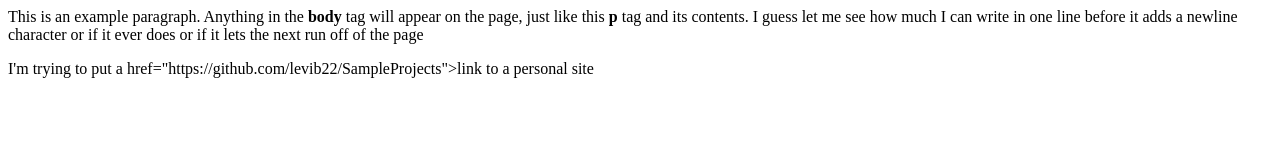
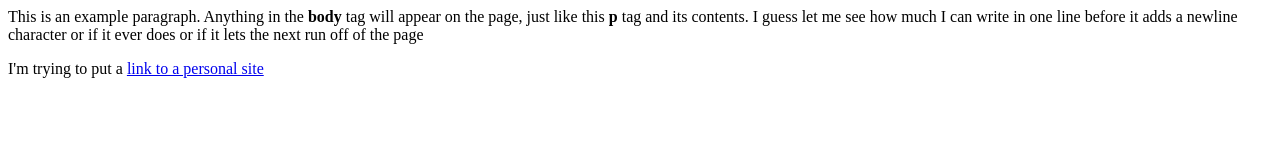
Before and after one commit to levib22/levib22.github.io, a plain HTML site: page index.html in a window 1280 px wide. Drawn offline with Linux system fonts and the light colour scheme.

Commit message:
formatting a

```diff
--- a/index.html
+++ b/index.html
@@ -4,7 +4,7 @@
   </head>
   <body>
     <p>This is an example paragraph. Anything in the <strong>body</strong> tag will appear on the page, just like this <strong>p</strong> tag and its contents. I guess let me see how much I can write in one line before it adds a newline character or if it ever does or if it lets the next run off of the page</p>
-    <p> I'm trying to put a <a> href="https://github.com/levib22/SampleProjects">link to a personal site </a></p>
+    <p> I'm trying to put a <a href="https://github.com/levib22/SampleProjects">link to a personal site </a></p>
 
 </body>
 </html>
```
